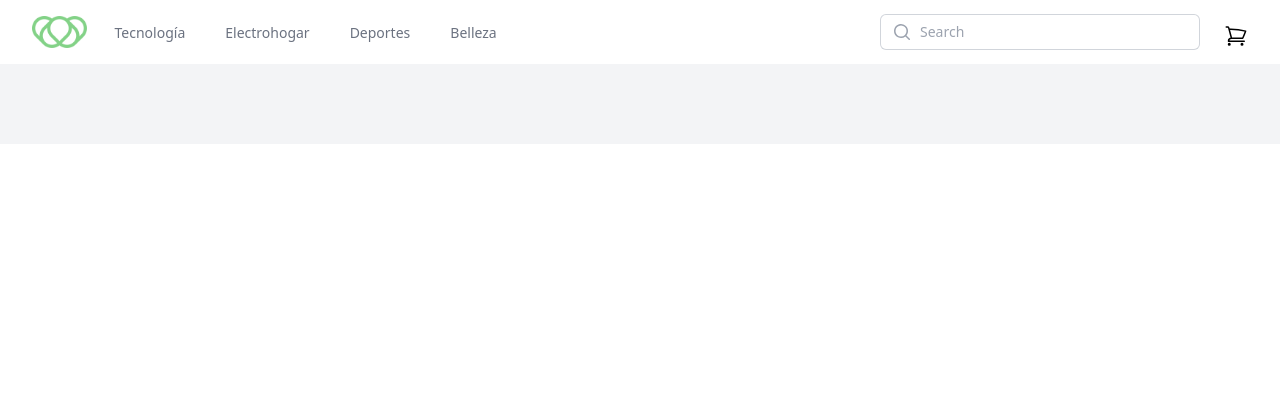
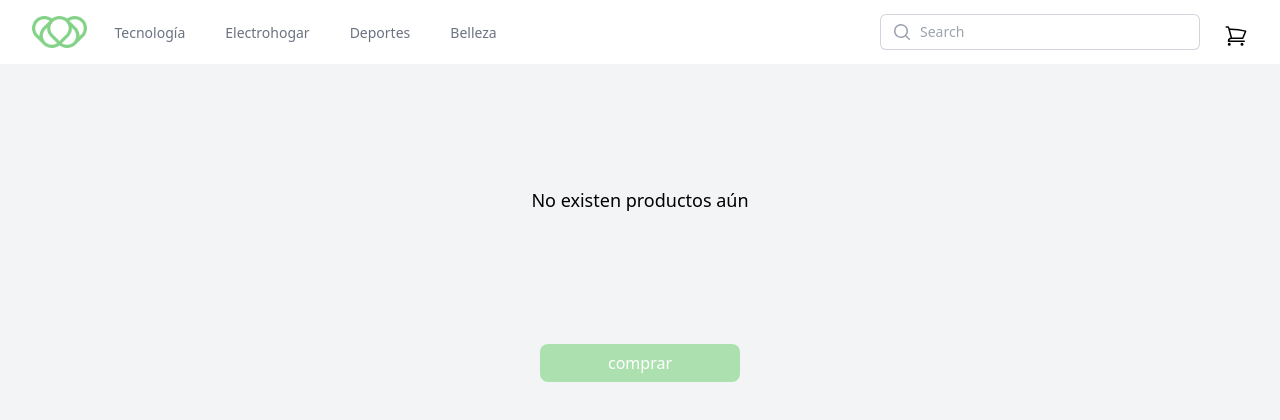
Before and after one commit to Crusiris/PreEntrega2nunez, a React (Create React App) app: page /cart in a window 1280 px wide. Shown: the top 420 px of the page. Built offline with nearby package versions, Linux system fonts and the light colour scheme; no server answers; the HTML template or start-up script is replaced by a standard one.

Commit message:
feat: :lipstick: Creating cart component

```diff
--- a/src/App.js
+++ b/src/App.js
@@ -1,4 +1,3 @@
-import { useState, useEffect } from "react";
 import { BrowserRouter, Route, Routes } from "react-router-dom";
 import ItemListContainer from "./components/ItemListContainer/ItemListContainer";
 import ItemDetailContainer from "./components/ItemDetailContainer/ItemDetailContainer";
@@ -7,34 +6,17 @@ import Cart from "./components/Cart/Cart";
 import CartContextProvider from "./context/CartContextProvider";
 
 function App() {
-  const [products, setProducts] = useState([]);
-
-  useEffect(() => {
-    const fetchData = async () => {
-      const data = await fetch("https://fakestoreapi.com/products").then(
-        (res) => res.json()
-      );
-      setProducts(data);
-    };
-
-    fetchData();
-  }, []);
-
   return (
     <CartContextProvider>
       <BrowserRouter>
-        <NavBar products={products} />
-        <main className="py-10 bg-gray-100">
+        <NavBar />
+        <main className="py-10 bg-gray-100 h-screen">
           <Routes>
-            <Route
-              path="/"
-              element={<ItemListContainer products={products} />}
-            />
-            <Route
-              path="/categoria/:id"
-              element={<ItemListContainer products={products} />}
-            />
+            <Route path="/" element={<ItemListContainer />} />
+            <Route path="/cart" element={<Cart />} />
+            <Route path="/categoria/:id" element={<ItemListContainer />} />
             <Route path="/item/:id" element={<ItemDetailContainer />} />
+            <Route path="*" element={<p>404</p>} />
           </Routes>
         </main>
       </BrowserRouter>
--- a/src/components/Cart/Cart.js
+++ b/src/components/Cart/Cart.js
@@ -1,12 +1,52 @@
-import { useContext } from "react";
-import CartContextProvider from "../../context/CartContextProvider";
+import { useContext, useState } from "react";
+import ItemCart from "../ItemCart/ItemCart";
+import { CartContext } from "../../context/CartContextProvider";
+import { serverTimestamp } from "firebase/firestore";
+import { saveOrder } from "../../utils";
 
 function Cart() {
-  const { cart } = useContext(CartContextProvider);
-  console.log("hola muno");
+  const { cartList } = useContext(CartContext);
+  const [ticket, setTicket] = useState("");
+
+  const handleBuy = () => {
+    let purchaseOrder = {
+      products: cartList,
+      fecha: serverTimestamp(),
+    };
+
+    saveOrder(purchaseOrder)
+      .then((res) => {
+        setTicket(res.id);
+      })
+      .catch((error) => {
+        console.log(error);
+      });
+  };
+
   return (
     <>
-      <h1>hola mundo</h1>
+      <section className="flex  flex-col items-center ">
+        <div className=" min-w-[600px] max-w-xl mx-auto">
+          {cartList.length > 0 ? (
+            <ul role="list" className="-my-6 divide-y divide-gray-200">
+              {cartList.map((product) => (
+                <ItemCart key={product.product.id} product={product} />
+              ))}
+            </ul>
+          ) : (
+            <div className="text-center h-48  flex items-center justify-center font-medium text-lg">
+              <p>No existen productos aún </p>
+            </div>
+          )}
+        </div>
+        <button
+          className="btn__primary w-full items-center justify-center max-w-[200px] mt-12"
+          onClick={handleBuy}
+        >
+          {" "}
+          comprar
+        </button>
+      </section>
     </>
   );
 }
--- a/src/components/SlideCart/SlideCart.js
+++ b/src/components/SlideCart/SlideCart.js
@@ -2,11 +2,12 @@ import { Fragment, useContext, useEffect } from "react";
 import { Dialog, Transition } from "@headlessui/react";
 import { CartContext } from "../../context/CartContextProvider";
 import ItemCart from "../ItemCart/ItemCart";
-import { NavLink } from "react-router-dom";
+import { useNavigate } from "react-router-dom";
 
 function SlideCart({ open, handleCloseCart }) {
   const { cartList, clearCart, totalPurchase, getTotalPurchase } =
     useContext(CartContext);
+  const navigate = useNavigate();
 
   useEffect(() => {
     getTotalPurchase();
@@ -18,6 +19,9 @@ function SlideCart({ open, handleCloseCart }) {
 
   const handleCleanCart = () => {
     clearCart();
+  };
+  const handleBuy = () => {
+    navigate("/cart");
   };
 
   return (
@@ -125,12 +129,12 @@ function SlideCart({ open, handleCloseCart }) {
                         >
                           Limpiar carrito
                         </button>
-                        <NavLink
-                          to="cart"
-                          className="justify-center  text-base font-medium shadow-sm btn__primary cursor-pointer"
+                        <button
+                          onClick={handleBuy}
+                          className="justify-center w-full text-base font-medium shadow-sm btn__primary cursor-pointer"
                         >
-                          Ir al carrito
-                        </NavLink>
+                          Ver carrito
+                        </button>
                       </div>
                       <div className="mt-6 flex justify-center text-center text-sm text-gray-500">
                         <p>
```
